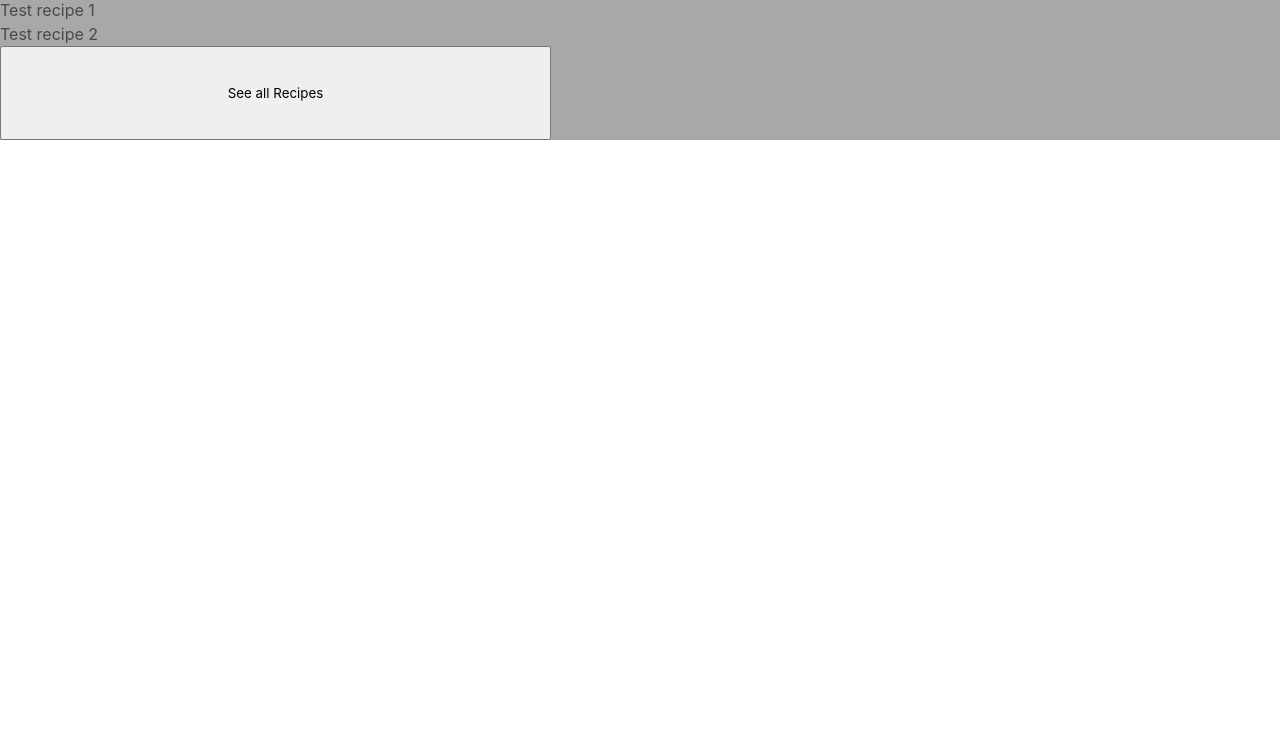
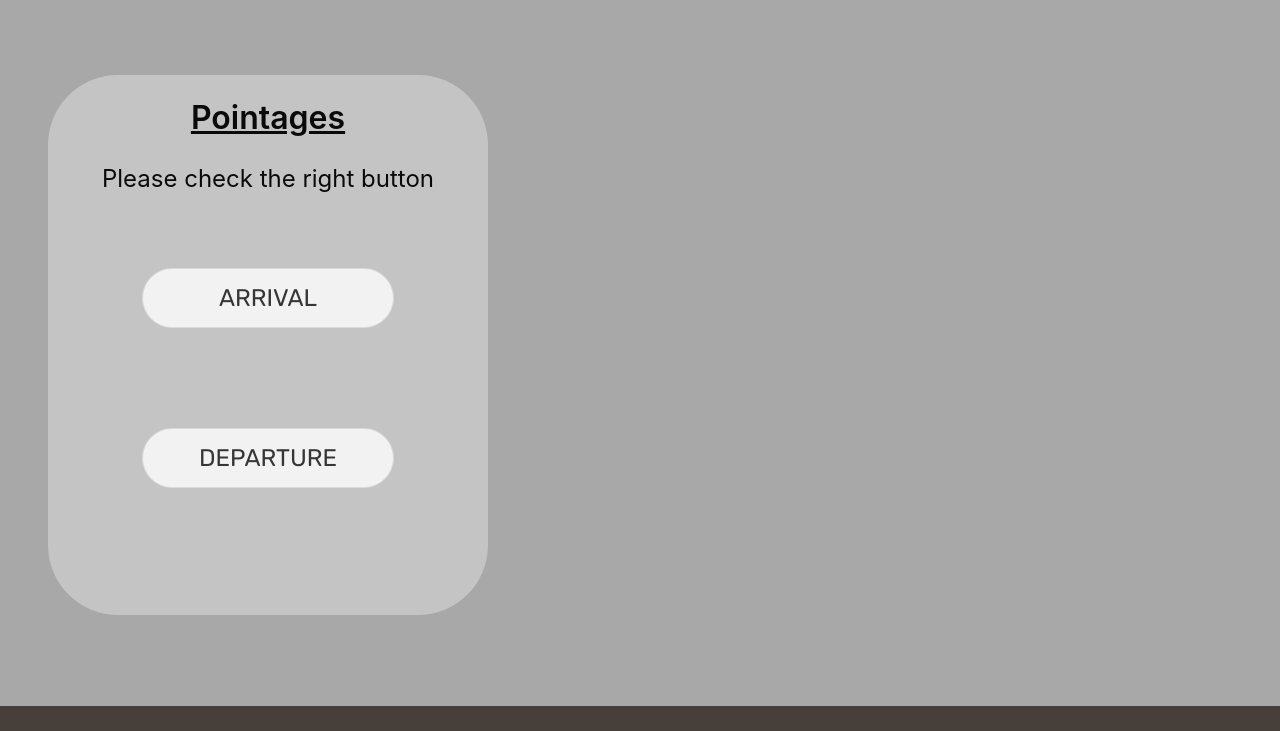
Before and after one commit to NalessoAxel/projet_mybocuse, a PHP site: page /includes/studentProfile.php in a window 1280 px wide; the page is wider, and only the part inside the window is pictured. Shown: the part 334-1065 px from the top of that part. Before the commit the page ends 474 px from the top of that part, so only its background shows below. Run offline with PHP 8.4, Linux system fonts and the light colour scheme.

Commit message:
modif chef profil page student link to profil add profil img

```diff
--- a/includes/studentProfile.php
+++ b/includes/studentProfile.php
@@ -7,41 +7,41 @@
     <meta name="viewport"
           content="width=device-width, user-scalable=no, initial-scale=1.0, maximum-scale=1.0, minimum-scale=1.0">
     <meta http-equiv="X-UA-Compatible" content="ie=edge">
+    <link rel="stylesheet" href="https://cdn.jsdelivr.net/npm/bulma@0.9.1/css/bulma.min.css">
     <link rel="stylesheet" href="../style.css">
-    <link rel="stylesheet" href="https://cdn.jsdelivr.net/npm/bulma@0.9.1/css/bulma.min.css">
-    <title>Personal page</title>
+    <title>My bocuse student profil</title>
 </head>
 <body>
 
-<header class="profileViewHeader">
-    <!--Bocuse logo-->
-    <p>MyBocuse</p>
-    <!--Profile logo to go ot profile view-->
-</header>
-    <main>
-        <p>Hello @[user]!</p>
 
-        <div class="attendances">
-            <p class="attendancesTitle">Attendances</p>
-            <p>Please encode your attendance to the bootcamp by clicking the right button.</p>
-            <button class="arrival">Arrival</button>
-            <button class="departure">Departure</button>
-        </div>
+<?php
+include 'navbar.php';
+?>
+ <section class="section">
 
-        <div class="myRecipes">
-            <div class="myRecipesHeader">
-                <p>My Recipes</p>
-                <button class="addRecipe">+</button> <!--Will link to "add a recipe" window or page-->
-            </div>
-            <p>You presented [NUMBER] recipes so far:</p>
-            <ol>
-                <li>Test recipe 1</li>
-                <li>Test recipe 2</li>
-            </ol>
-            <button class="allRecipes">See all Recipes</button>
-        </div>
+  <div class="container is-flex is-flex-direction-row is-align-items-center">
+      <figure class="image is-96x96">
+    <img class="is-rounded" src="../assets/Ellipse1.svg" alt="profil pic chef">
+    </figure>
+    <p class="ml-2">Hello @username</p>
+  </div>
+</section>
+ <section class="section is-flex is-flex-direction-row is-flex-wrap-wrap is-justify-content-space-between">
 
-    </main>
+    <div class="container card-pointage-student is-flex is-flex-direction-column is-align-items-center">
+        <h3 class="title is-3 has-text-black has-text-centered">Pointages</h3>
+        <h3 class="subtitle is-4 has-text-black has-text-centered">Please check the right button</h3>
+        <button class="button pointage">ARRIVAL</button>
+        <button class="button pointage">DEPARTURE</button>
+
+    </div>
+
+</section>
+
+
+<?php
+include 'footer.php';
+?>
 </body>
 
 </html>
--- a/style.css
+++ b/style.css
@@ -83,7 +83,7 @@ button:hover{
 .container input {
     width: 328px;
     height: 85px;
-    margin: 35px;
+    margin: 25px;
 }
 
 .card-profil {
@@ -104,9 +104,24 @@ h3.title {
     text-decoration: underline;
 }
 .container.profil-acces {
-    margin-bottom: 82px;
+    margin-bottom: 62px;
 }
-
+/* STUDENT PROFIL */
+.card-pointage-student {
+    margin-bottom: 43px;
+    background-image: url(/projet_mybocuse/assets/bgcard.svg);
+    height: 540px;
+    width: 440px;
+    background-repeat: no-repeat;
+    position: relative;
+}
+button.pointage {
+    width: 252.68px;
+    height: 60px;
+    background: #F2F2F2;
+    border-radius: 50px;
+    margin: 50px 0;
+}
 
 
 /* FOOTER */
```
Also changed, not shown: includes/chefProfile.php (+9 -0 lines), assets/Ellipse1.svg (added).
